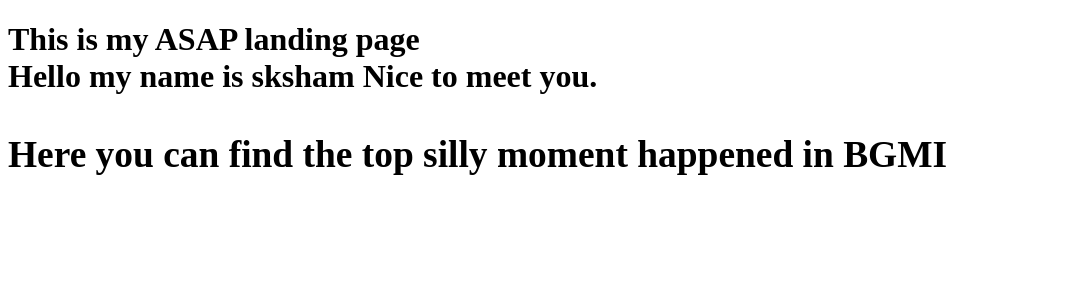
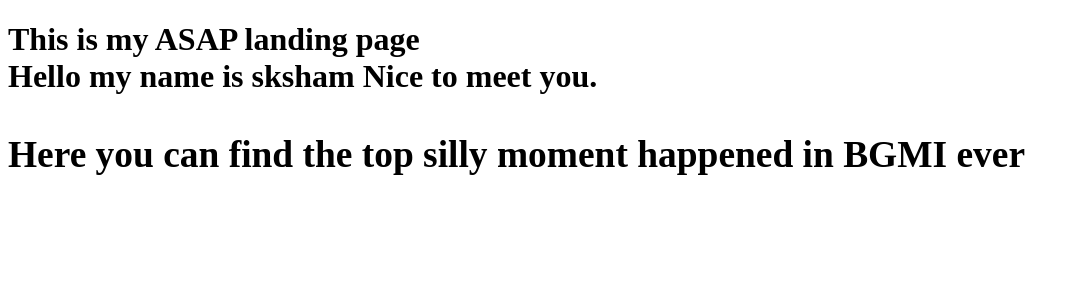
Before and after one commit to kalviumcommunity/S84_TopFunnyMomentbgmi, a React (Vite) app in the folder Frontend/: page / in a window 1280 px wide. Shown: the top 300 px of the page, without its empty margins (0-1080 px from the left). Built offline with nearby package versions, Linux system fonts and the light colour scheme.

Commit message:
landing page

```diff
--- a/Frontend/src/LandingPage.jsx
+++ b/Frontend/src/LandingPage.jsx
@@ -6,7 +6,7 @@
                 <h1>This is my ASAP landing page
                     <br/>
                     Hello my name is sksham Nice to meet you.
-                    <h3>Here you can find the top silly moment happened in BGMI</h3>
+                    <h3>Here you can find the top silly moment happened in BGMI ever</h3>
                 </h1>
             </div>
         </>
```
